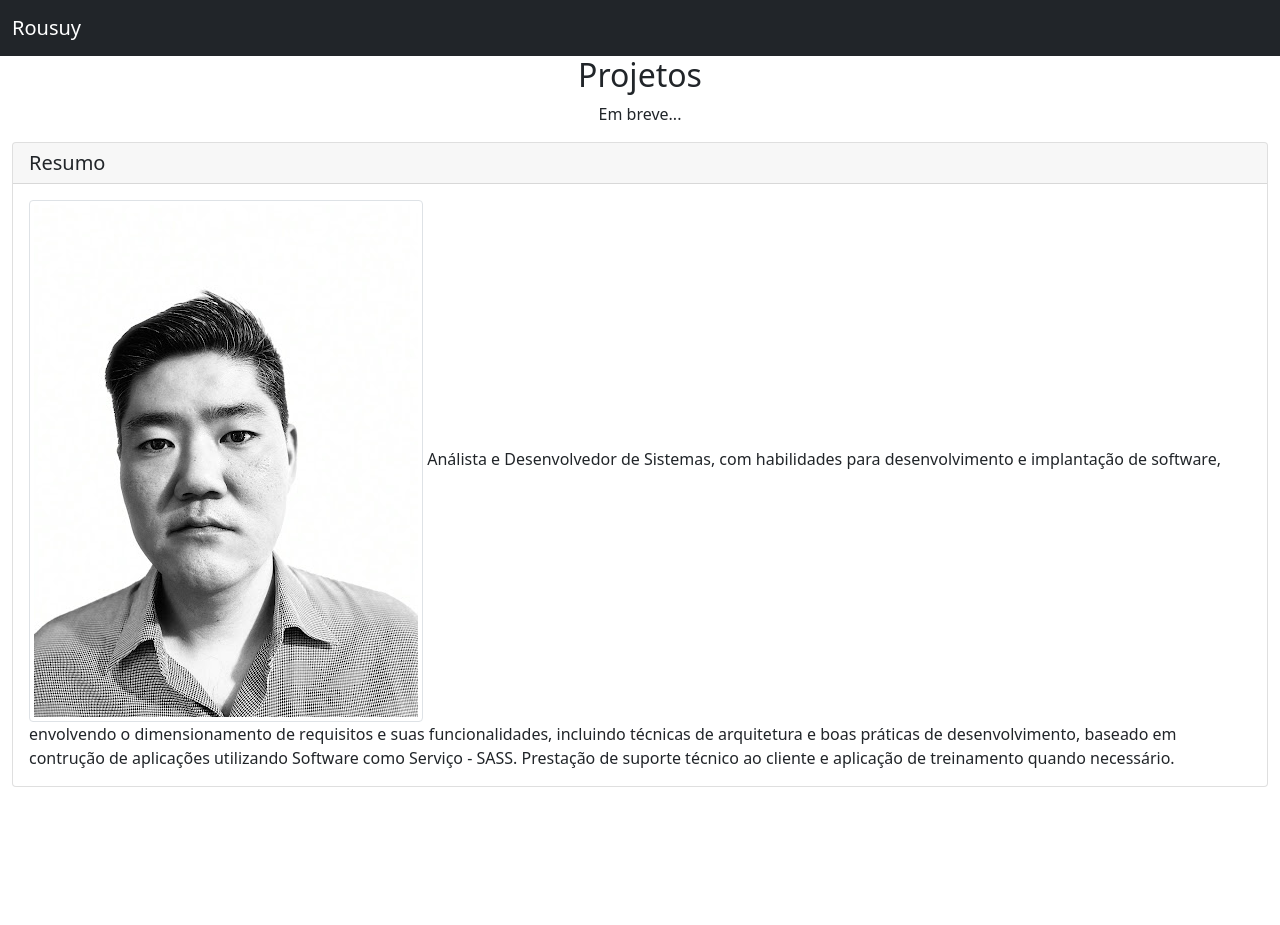
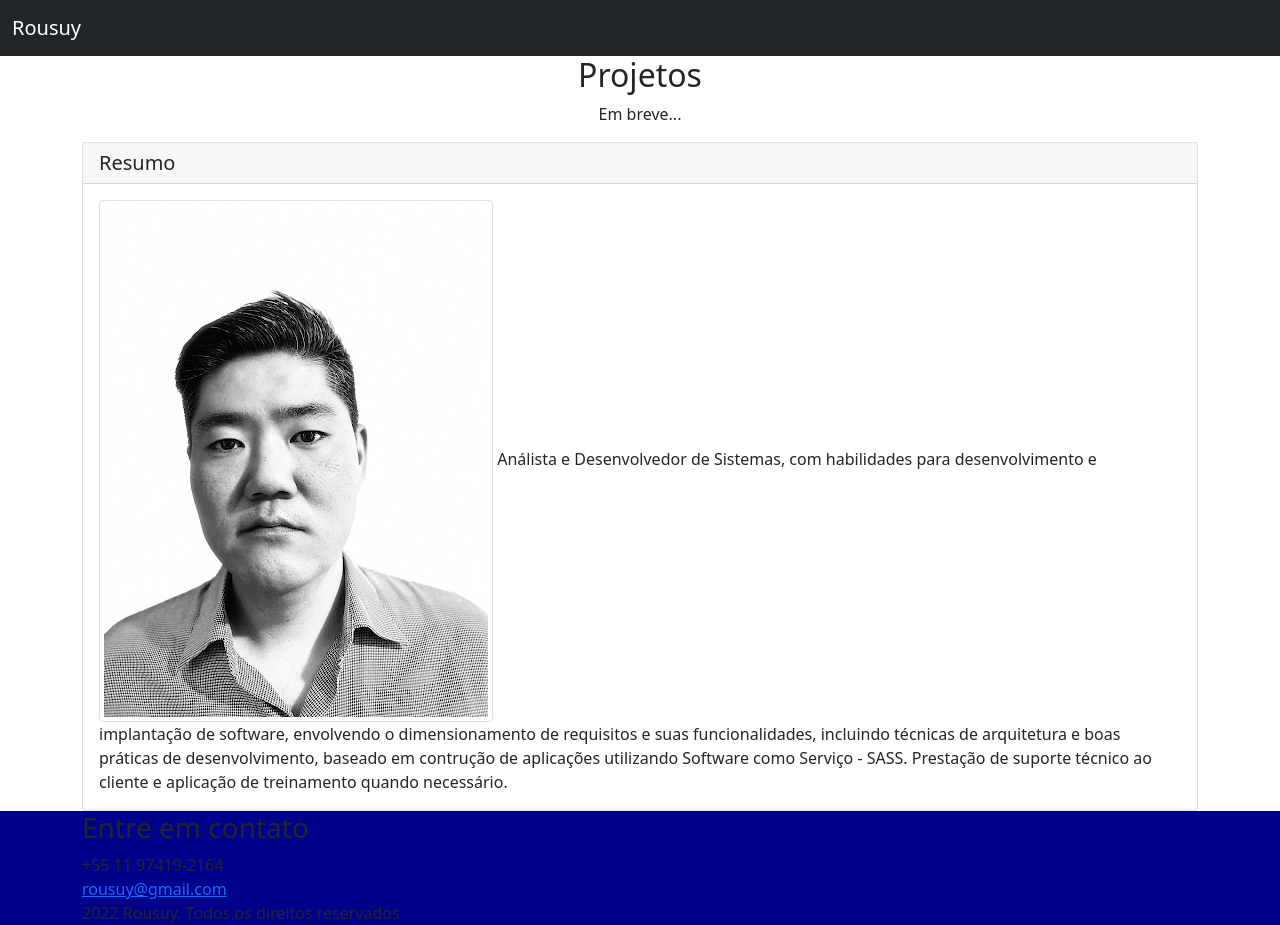
Before and after one commit to rousuy/twelve_factor_app_concepts, a Django app: page / in a window 1280 px wide. Before the commit the page ends 787 px from the top, so only its background shows below. Run offline with Django 4.2, Linux system fonts and the light colour scheme; some libraries are stand-ins or nearby versions.

Commit message:
Adicionado o footer ao home.html

```diff
--- a/djangoproject/base/static/css/style.css
+++ b/djangoproject/base/static/css/style.css
@@ -1 +1,3 @@
-# Empty CSS file for your own CSS
+.main-footer{
+    background-color: darkblue;
+}
--- a/djangoproject/base/templates/base/home.html
+++ b/djangoproject/base/templates/base/home.html
@@ -35,7 +35,7 @@
   </div>
 </nav>
 
-<div class="container-fluid">
+<div class="container">
     <div class="row">
         <div class="col-md-12">
             <div class="jumbotron text-center">
@@ -56,7 +56,8 @@
 				</h5>
 				<div class="card-body">
 					<p class="card-text">
-                        <img src="{% static 'img/rodrigo1.png' %}" class="img-thumbnail float-left" alt="rodrigo photo">
+                        <img src="{% static 'img/rodrigo1.png' %}" alt="rodrigo photo"
+                             class="img-thumbnail float-left mr-1"/>
                         Análista e Desenvolvedor de Sistemas, com habilidades para desenvolvimento e implantação de
                         software, envolvendo o dimensionamento de requisitos e suas funcionalidades, incluindo técnicas
                         de arquitetura e boas práticas de desenvolvimento, baseado em contrução de aplicações
@@ -68,5 +69,26 @@
 		</div>
 	</div>
 </div>
-  </body>
+<footer class="main-footer">
+    <div class = "container">
+        <div class = "row">
+            <div class = "col">
+                <h3>Entre em contato</h3>
+                <adress>
+                    +55 11 97419-2164
+                    <br/>
+                    <a href="mailto:rousuy@gmail.com">rousuy@gmail.com</a>
+                </adress>
+            </div>
+        </div>
+    </div>
+    <div class = "container">
+        <div class = "row">
+            <div class = "col">
+                {% now 'Y' %} Rousuy. Todos os direitos reservados
+            </div>
+        </div>
+    </div>
+</footer>
+</body>
 </html>
```
